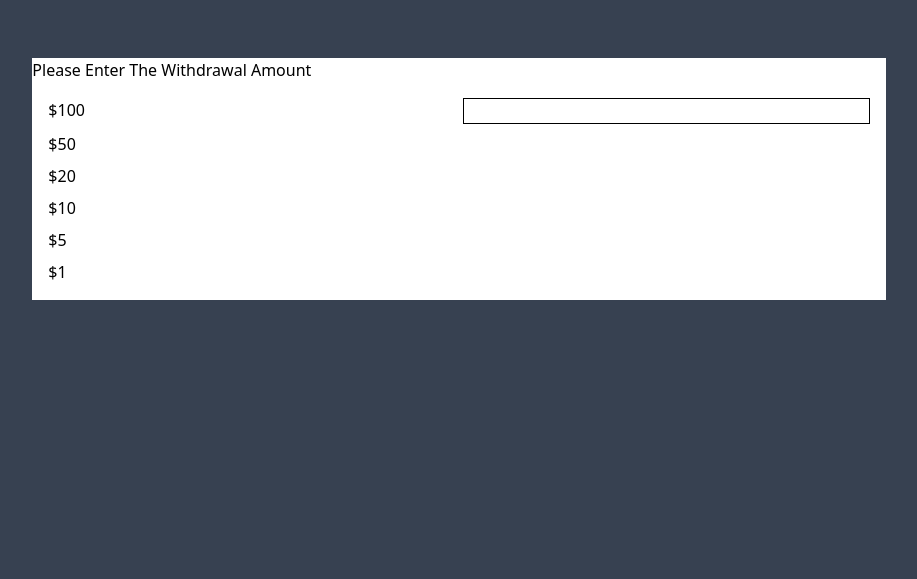
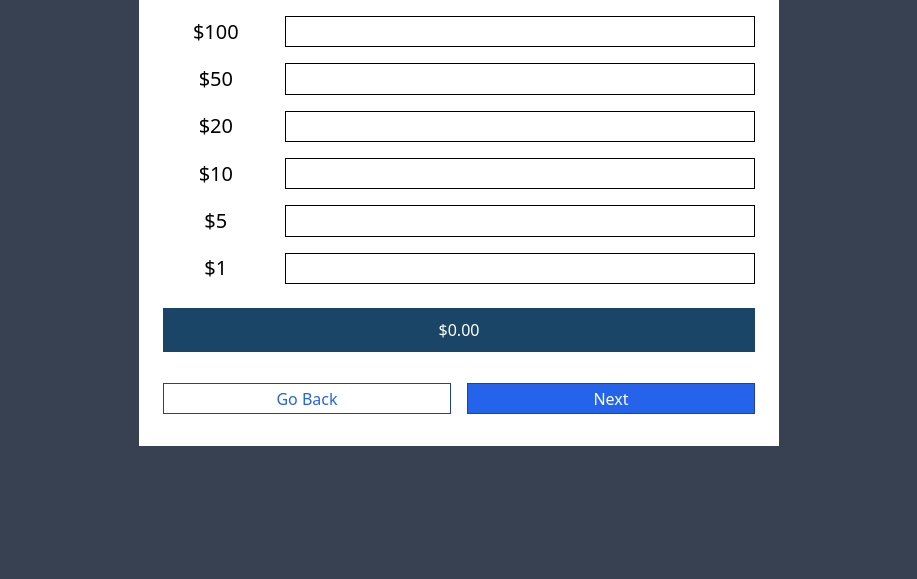
Before and after one commit to uki-t66/Virtual-Banking-App, a website built with Vite: page banking-app/src/page3.html in a window 1280 px wide. Shown: the part 221-800 px from the top of the page, without its empty margins (181-1098 px from the left). Built offline with nearby package versions, Linux system fonts and the light colour scheme.

Commit message:
done page3 and add page4

```diff
--- a/banking-app/src/index.html
+++ b/banking-app/src/index.html
@@ -22,9 +22,11 @@
             <div class="grid">
                 <input type="text" id="first-name" placeholder=" Enter your first deposit" class=" border border-gray-500">
             </div>
-            <div class="grid">
-                <button class="text-white border border-blue-600 bg-blue-600"><a href="./page2.html">Submit</a></button>
-            </div>
+            <a href="./page2.html" class="flex items-center justify-center text-white border border-blue-600 bg-blue-600 hover:bg-opacity-75">
+                <div>
+                    <button>Submit</button>
+                </div>
+            </a>
         </div>
     </div>
     <script type="module" src="./main.js"></script>
--- a/banking-app/src/page2.html
+++ b/banking-app/src/page2.html
@@ -20,10 +20,12 @@
                 <p class="justify-self-end self-center text-3xl">$12,345</p>
             </div>
             <div class="grid grid-cols-3 gap-2">
-                <button class="flex flex-col items-center justify-center gap-3 bg-[#1A4567] hover:bg-opacity-75 cursor-pointer">
-                    <span class="text-2xl text-white"><a href="./page3.html">WITHDRAWAL</a></span>
-                    <i class="fa-solid fa-wallet text-4xl text-white"></i>
-                </button>
+                <a href="./page3.html" class="bg-[#1A4567] flex flex-col items-center justify-center hover:bg-opacity-75 cursor-pointer">
+                    <button class=" flex flex-col items-center justify-center gap-3 ">
+                        <span class="text-2xl text-white">WITHDRAWAL</span>
+                        <i class="fa-solid fa-wallet text-4xl text-white"></i>
+                    </button>
+                </a>
                 <button class="flex flex-col items-center justify-center gap-3 bg-[#1A4567] hover:bg-opacity-75 cursor-pointer">
                     <span class="text-2xl text-white">DEPOSIT</span>
                     <i class="fa-solid fa-coins text-4xl text-white"></i>
--- a/banking-app/src/page3.html
+++ b/banking-app/src/page3.html
@@ -9,23 +9,30 @@
 </head>
 <body class=" bg-gray-700">
     <div class="h-screen w-screen flex justify-center items-center">
-        <div class="container  bg-white w-2/3 h-2/">
-            <div class="container">
-                <h2>Please Enter The Withdrawal Amount</h2>
+        <div class="container grid grid-cols-1 space-y-6 bg-white w-1/2 h-2/3 p-6">
+            <div class="container flex justify-center items-center">
+                <h2 class="text-3xl">Please Enter The Withdrawal Amount</h2>
             </div>
-            <div class="container grid grid-cols-2 gap-2 px-4 py-4">
-                <label for="100">$100</label>
-                <input type="number" id="100" class="border border-black">
-                <label for="50">$50</label>
-                <input type="number" id="50">
-                <label for="20">$20</label>
-                <input type="number" id="20">
-                <label for="10">$10</label>
-                <input type="number" id="10">
-                <label for="5">$5</label>
-                <input type="number" id="5">
-                <label for="100">$1</label>
-                <input type="number" id="1">
+            <div class="container w-full grid grid-cols-10 gap-4">
+                <label for="100" class="flex items-center justify-center col-span-2 text-xl">$100</label>
+                <input type="number" id="100" class="border border-black col-span-8">
+                <label for="50" class="flex items-center justify-center col-span-2 text-xl">$50</label>
+                <input type="number" id="50" class="border border-black col-span-8">
+                <label for="20" class="flex items-center justify-center col-span-2 text-xl">$20</label>
+                <input type="number" id="20" class="border border-black col-span-8">
+                <label for="10" class="flex items-center justify-center col-span-2 text-xl">$10</label>
+                <input type="number" id="10" class="border border-black col-span-8">
+                <label for="5" class="flex items-center justify-center col-span-2 text-xl">$5</label>
+                <input type="number" id="5" class="border border-black col-span-8">
+                <label for="100" class="flex items-center justify-center col-span-2 text-xl">$1</label>
+                <input type="number" id="1" class="border border-black col-span-8">
+            </div>
+            <div class="container flex items-center justify-center bg-[#1A4567]">
+                <p class="text-white">$0.00</p>
+            </div>
+            <div class="container flex items-center justify-center">
+                <a href="" class="flex items-center justify-center border border-blue-800 text-blue-600 w-1/2 h-2/3 mr-4 hover:text-white hover:bg-blue-600 hover:transition duration-300 ease-in-out"><button>Go Back</button></a>
+                <a href="" class="flex items-center justify-center border border-blue-800 bg-blue-600 w-1/2 h-2/3  text-white hover:bg-opacity-75 hover:transition duration-300 ease-in-out"><button>Next</button></a>
             </div>
         </div>
     </div>
--- /dev/null
+++ b/banking-app/src/page4.html
@@ -0,0 +1,11 @@
+<!DOCTYPE html>
+<html lang="en">
+<head>
+    <meta charset="UTF-8">
+    <meta name="viewport" content="width=device-width, initial-scale=1.0">
+    <title>Document</title>
+</head>
+<body>
+
+</body>
+</html>
```
